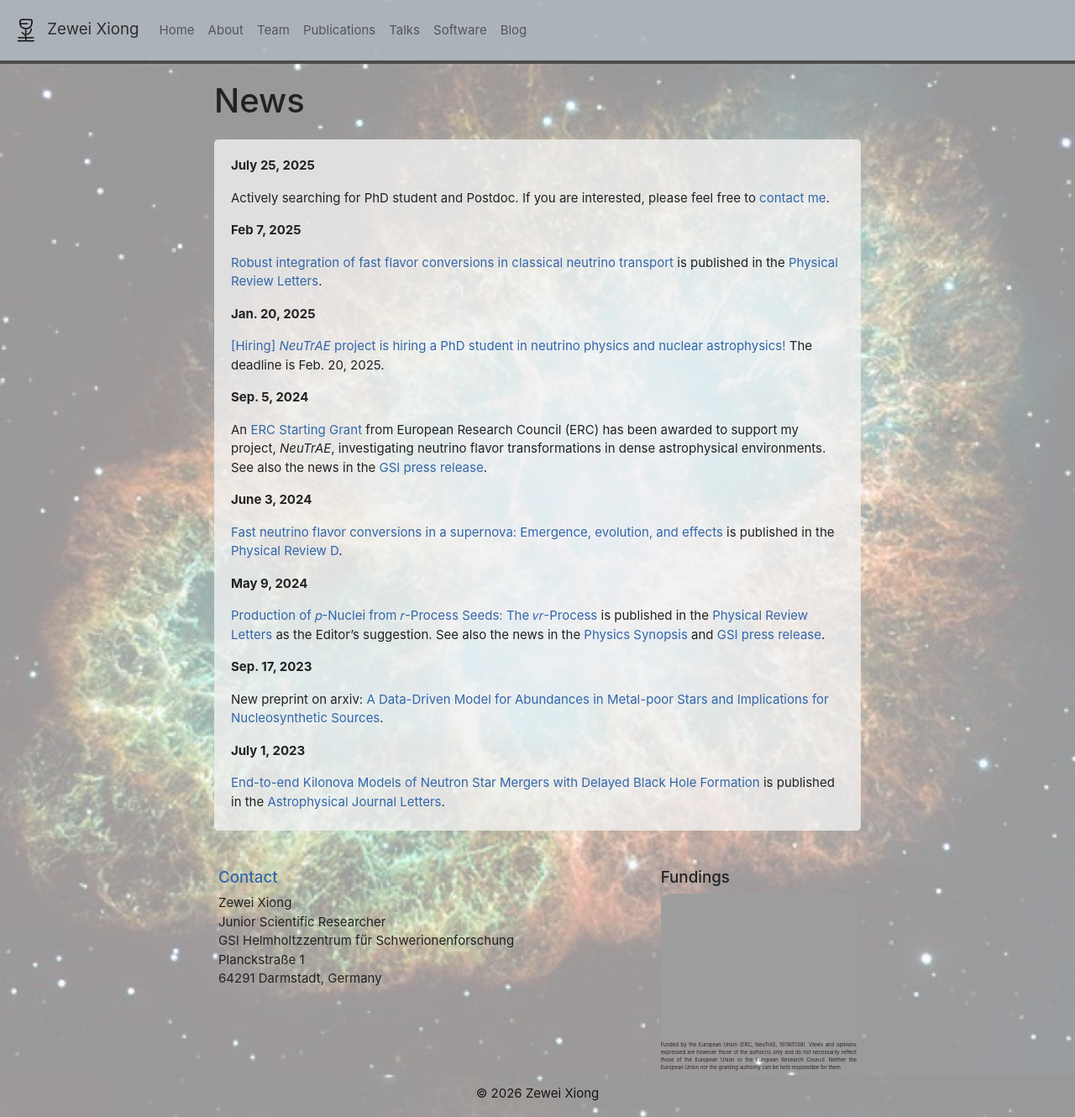
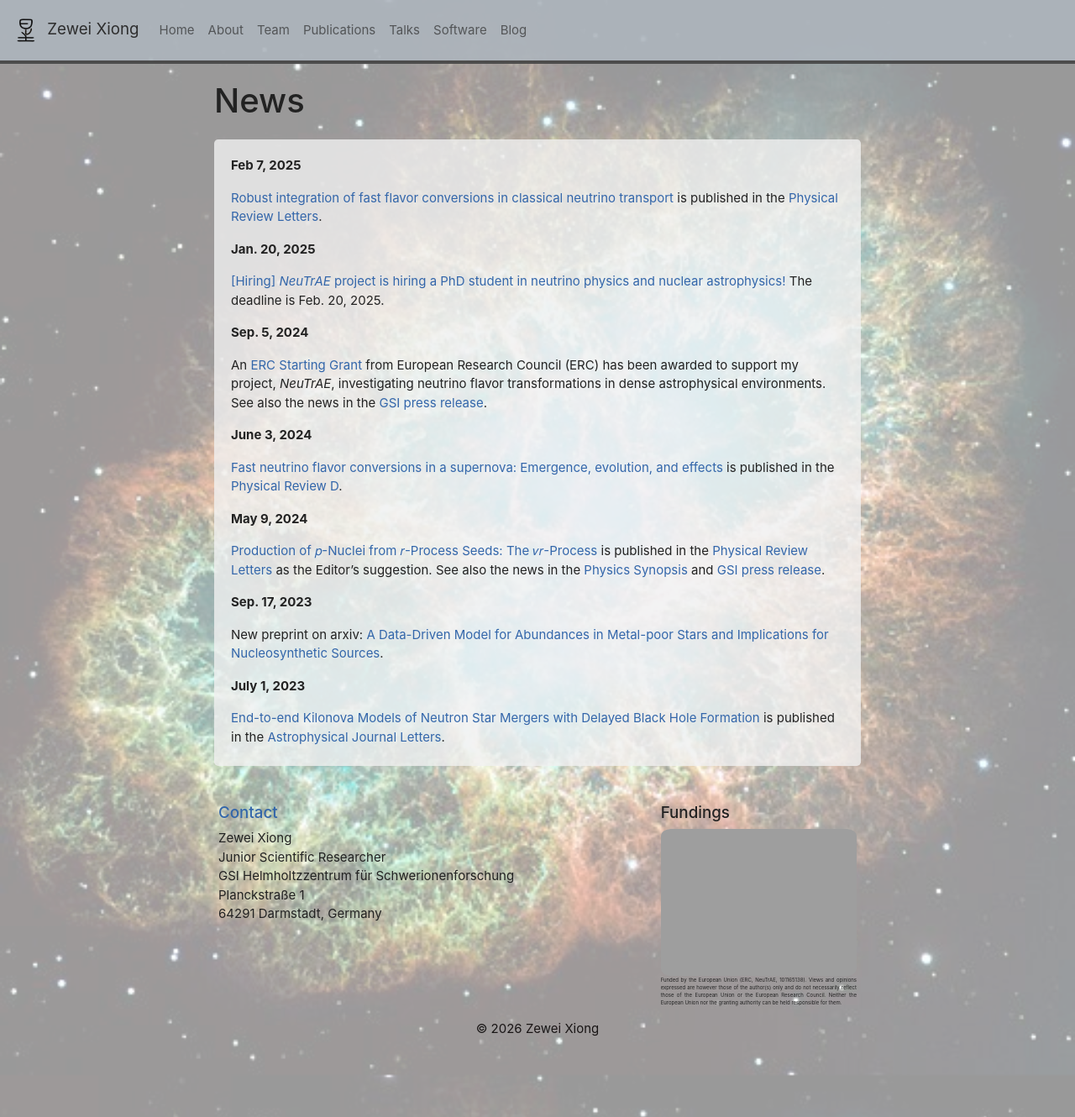
Before and after one commit to zeweixiong/zeweixiong.github.io, a Jekyll site: the page built from _pages/allnews.md, in a window 1280 px wide and 1330 px high. Shown: the whole window at 84% size. Built offline with Jekyll 4.4.1, drawn with Linux system fonts in a browser that asks for light colours; nearby versions of some CDN libraries; a style sheet for code colours, icons or effects is not loaded.

Commit message:
remove the advertisement.

```diff
--- a/_data/news.yml
+++ b/_data/news.yml
@@ -1,6 +1,3 @@
-- date: July 25, 2025
-  headline: "Actively searching for PhD student and Postdoc. If you are interested, please feel free to [contact me](mailto:z.xiong@gsi.de)."
-
 - date: Feb 7, 2025
   headline: "[Robust integration of fast flavor conversions in classical neutrino transport](https://arxiv.org/abs/2403.17269) is published in the [Physical Review Letters](https://doi.org/10.1103/PhysRevLett.134.051003)."
 
```
